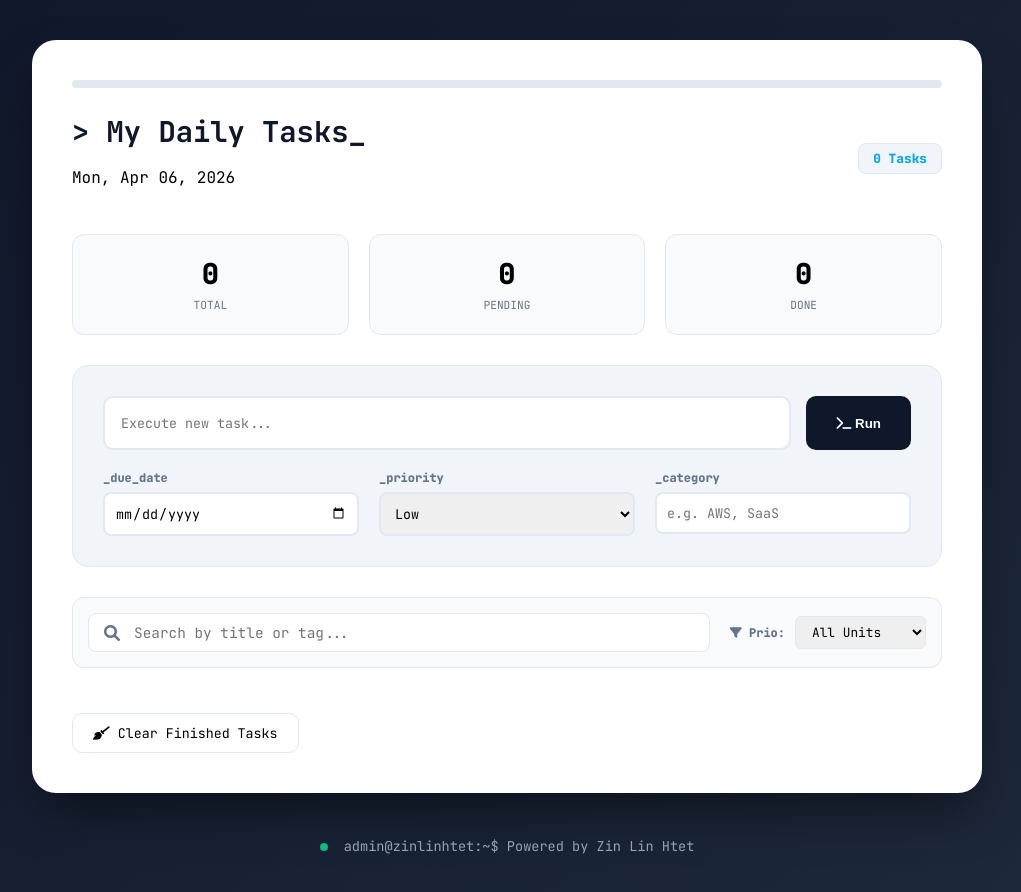
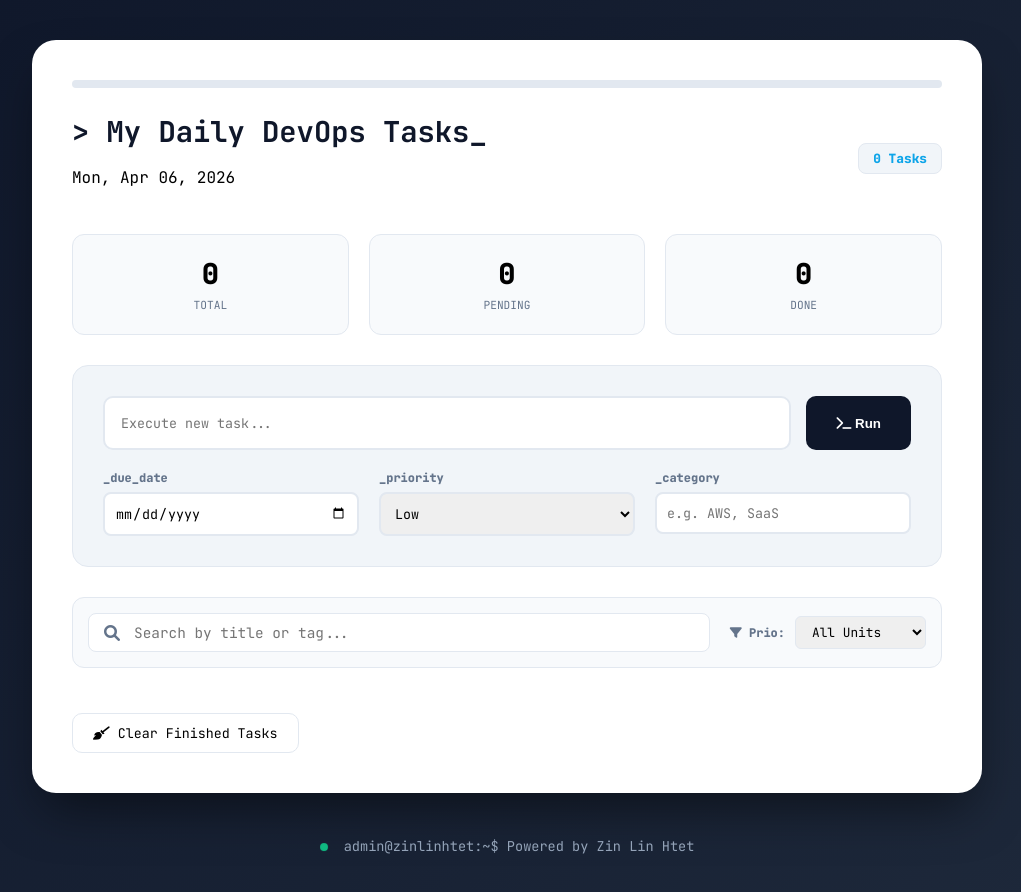
Before and after one commit to frandi-devops-learn/demo-todo-app, a website: page public/index.html in a window 1280 px wide. Shown: the whole page, without its empty margins (133-1154 px from the left). Drawn offline with Linux system fonts and the light colour scheme; no server answers.

Commit message:
Chore: Update index.html

```diff
--- a/public/index.html
+++ b/public/index.html
@@ -19,7 +19,7 @@
 
             <header class="app-header">
                 <div class="title-group">
-                    <h1>> My Daily Tasks_</h1>
+                    <h1>> My Daily DevOps Tasks_</h1>
                     <p id="current-date">Mon, Apr 06, 2026</p>
                 </div>
                 <div class="status-badge" id="task-count">0 Tasks</div>
```
